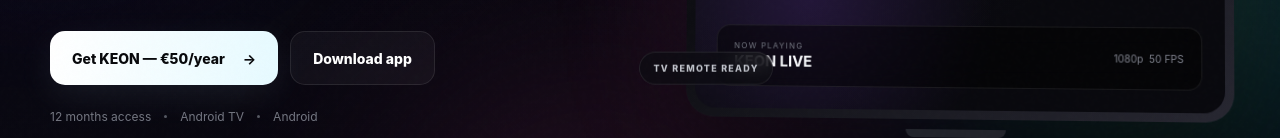
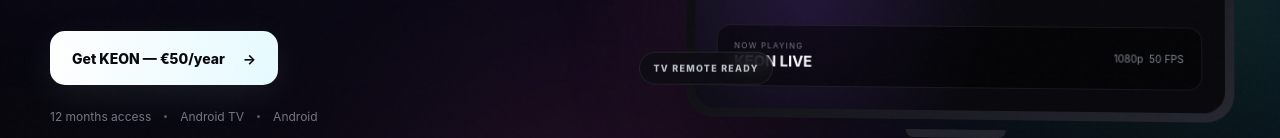
Before and after one commit to necatod999-crypto/iptv, a website: page keon-site/index.html in a window 1280 px wide. Shown: the part 542-680 px from the top of the page. Drawn offline with Linux system fonts and the light colour scheme.

Commit message:
Remove public KEON download button

```diff
--- a/keon-site/index.html
+++ b/keon-site/index.html
@@ -28,7 +28,6 @@
         <p class="lead">KEON combines a cinematic dark interface, fast remote navigation and a clean player into one simple TV-first experience.</p>
         <div class="hero-actions">
           <a class="btn btn-primary magnetic" href="#pricing"><span>Get KEON — €50/year</span><b>→</b></a>
-          <a class="btn btn-ghost magnetic" data-apk-link href="#"><span>Download app</span></a>
         </div>
         <div class="micro-row"><span>12 months access</span><i></i><span>Android TV</span><i></i><span>Android</span></div>
       </div>
```
